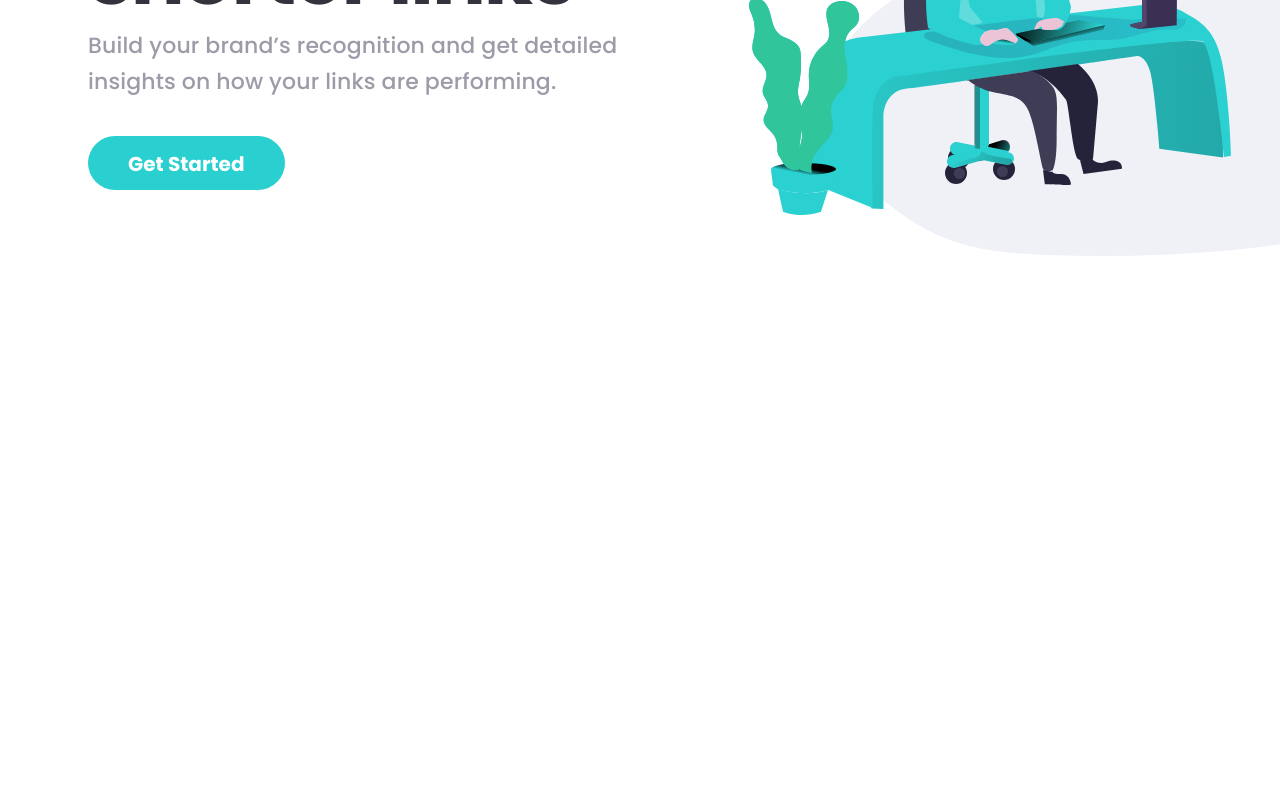
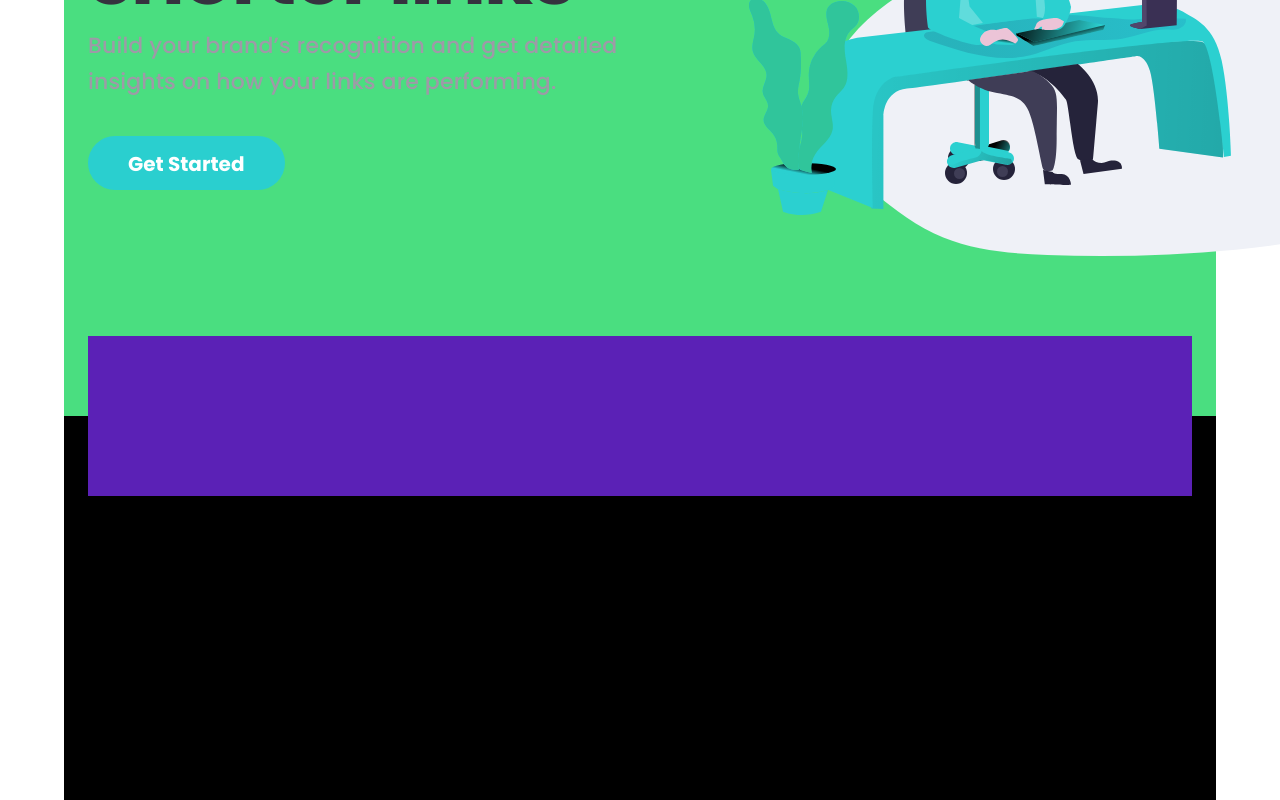
Before and after one commit to shobhit-gupta/fem12-shortly, a SvelteKit app: page / in a window 1280 px wide. Shown: the part 386-1186 px from the top of the page. Before the commit the page ends 802 px from the top, so only its background shows below. Built offline with nearby package versions, Linux system fonts and the light colour scheme.

Commit message:
feat: Add prototype solution

```diff
--- a/src/routes/+page.svelte
+++ b/src/routes/+page.svelte
@@ -59,8 +59,10 @@
 				flex
 				flex-col
 				gap-9
+				bg-green-400
 				px-6
-				py-24
+				pb-40
+				pt-24
 				md:flex-row-reverse
 				md:py-40
 				lg:gap-24
@@ -123,10 +125,12 @@
 				<a href="/" class="btn-primary--lg mt-8 md:mt-9">Get Started</a>
 			</div>
 		</section>
+
+		<div class="h-96 bg-black">
+			<div class="mx-6 h-40 -translate-y-1/2 bg-violet-800" />
+		</div>
 	</div>
 </div>
-
-<!-- Get Started -->
 
 <!-- Shorten a link here... -->
 
```
